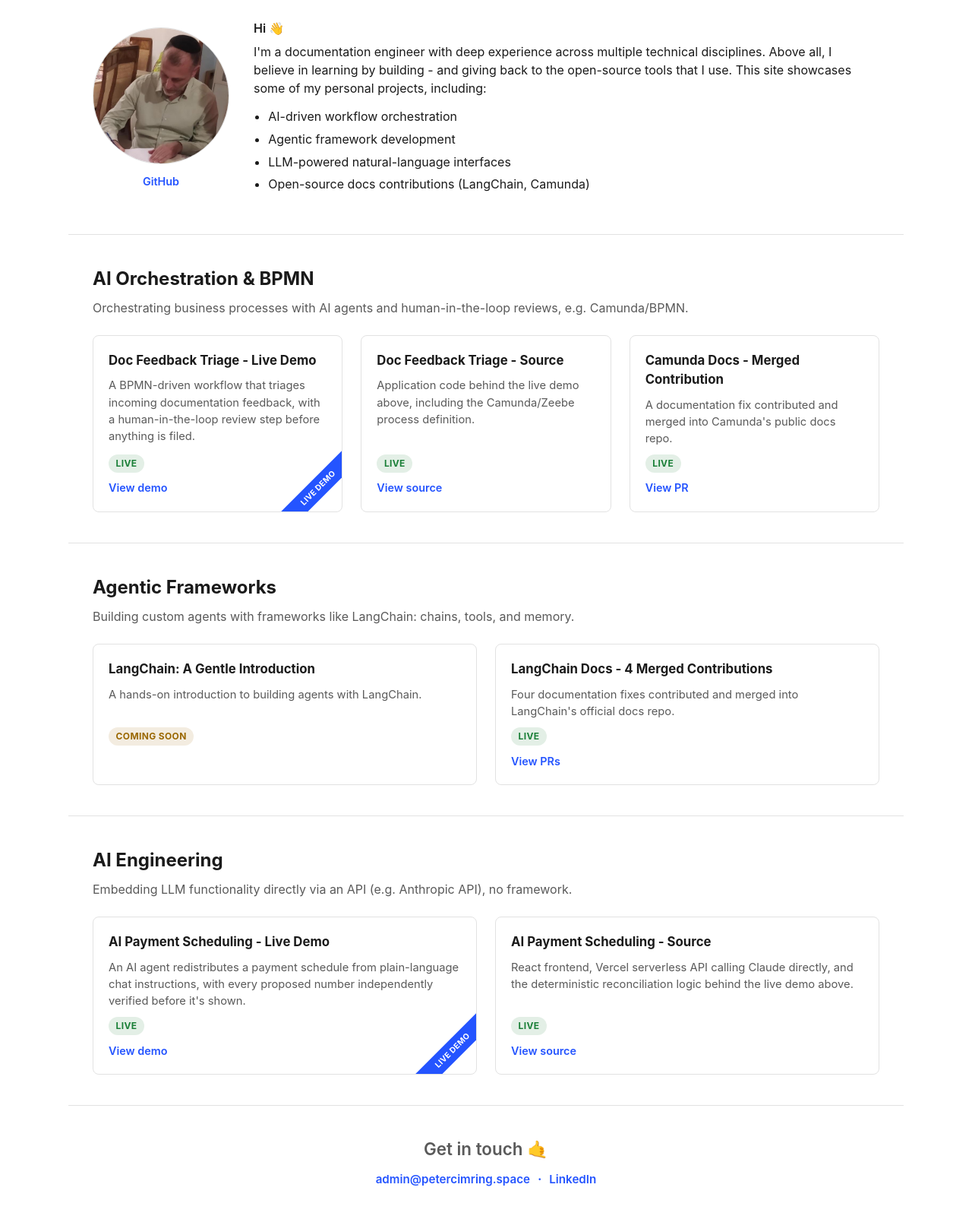
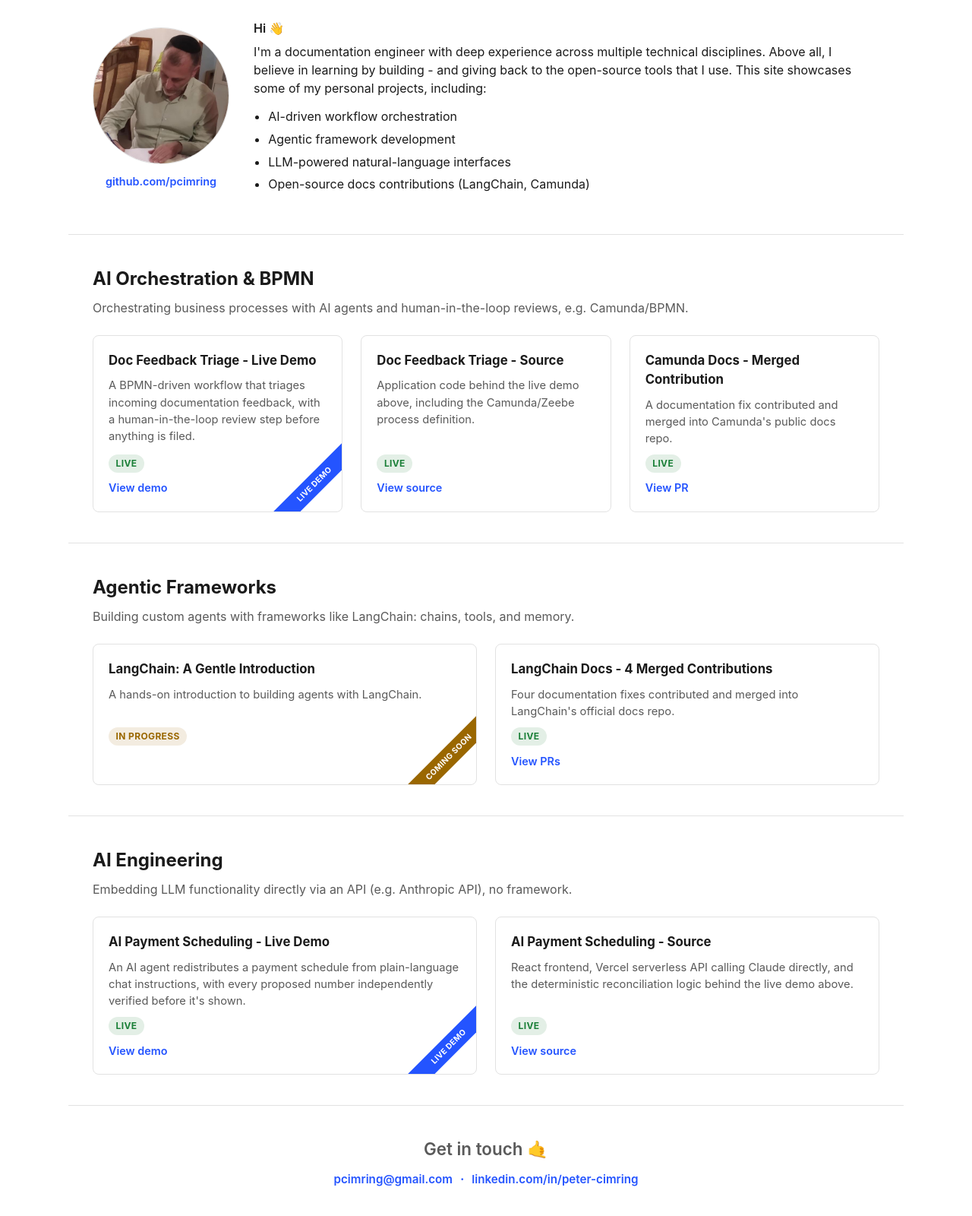
Before and after one commit to pcimring/pcimring.github.io, a website: page index.html in a window 1280 px wide. Shown: the part 344-1944 px from the top of the page at 76% size. Drawn offline with Linux system fonts and the light colour scheme.

Commit message:
Swap footer email, fully-qualify link text, open all external links in new tab
- Footer email: admin@petercimring.space -> pcimring@gmail.com (domain
  inbox not yet working)
- GitHub and LinkedIn link text now show the fully-qualified handle
  instead of a bare brand label, matching the email link's style
- All external links (card links, hero, footer) now open in a new tab
  via target="_blank" rel="noopener noreferrer"; same-page nav anchors
  and the mailto link are left as-is
- LangChain card: status pill reverted to "In Progress", added a gold
  "Coming Soon" ribbon
- Ribbon system: three color variants (--live blue, --article green,
  --soon gold); widened the ribbon band and its corner box slightly so
  longer labels like "Coming Soon" aren't visually squeezed
- Test fix: "in-progress card has no link" assertion was matching the
  layout spacer span; tightened the selector to only match <a> elements

Co-Authored-By: Claude Sonnet 5 <noreply@anthropic.com>

```diff
--- a/index.html
+++ b/index.html
@@ -36,7 +36,7 @@
       <div class="hero-photo-wrap">
         <img src="assets/photo-peter.jpg" alt="Photo of Peter Cimring" class="hero-photo">
         <div class="hero-links">
-          <a class="hero-github" href="https://github.com/pcimring" target="_blank" rel="noopener noreferrer">GitHub</a>
+          <a class="hero-github" href="https://github.com/pcimring" target="_blank" rel="noopener noreferrer">github.com/pcimring</a>
         </div>
       </div>
       <div class="hero-content">
@@ -63,14 +63,14 @@
     </p>
     <div class="card-grid">
       <article class="card card--has-ribbon">
-        <div class="card-ribbon-wrap"><span class="card-ribbon">Live Demo</span></div>
+        <div class="card-ribbon-wrap"><span class="card-ribbon card-ribbon--live">Live Demo</span></div>
         <h3 class="card-title">Doc Feedback Triage - Live Demo</h3>
         <p class="card-description">
           A BPMN-driven workflow that triages incoming documentation feedback, with a
           human-in-the-loop review step before anything is filed.
         </p>
         <span class="card-status status-live">Live</span>
-        <a class="card-link" href="https://doc-feedback-triage-online-demo.vercel.app">View demo</a>
+        <a class="card-link" href="https://doc-feedback-triage-online-demo.vercel.app" target="_blank" rel="noopener noreferrer">View demo</a>
       </article>
       <article class="card">
         <h3 class="card-title">Doc Feedback Triage - Source</h3>
@@ -78,7 +78,7 @@
           Application code behind the live demo above, including the Camunda/Zeebe process definition.
         </p>
         <span class="card-status status-live">Live</span>
-        <a class="card-link" href="https://github.com/pcimring/doc-feedback-triage-agent">View source</a>
+        <a class="card-link" href="https://github.com/pcimring/doc-feedback-triage-agent" target="_blank" rel="noopener noreferrer">View source</a>
       </article>
       <article class="card">
         <h3 class="card-title">Camunda Docs - Merged Contribution</h3>
@@ -86,7 +86,7 @@
           A documentation fix contributed and merged into Camunda's public docs repo.
         </p>
         <span class="card-status status-live">Live</span>
-        <a class="card-link" href="https://github.com/camunda/camunda-docs/pull/9394">View PR</a>
+        <a class="card-link" href="https://github.com/camunda/camunda-docs/pull/9394" target="_blank" rel="noopener noreferrer">View PR</a>
       </article>
     </div>
   </section>
@@ -96,12 +96,13 @@
       Building custom agents with frameworks like LangChain: chains, tools, and memory.
     </p>
     <div class="card-grid">
-      <article class="card">
+      <article class="card card--has-ribbon">
+        <div class="card-ribbon-wrap"><span class="card-ribbon card-ribbon--soon">Coming Soon</span></div>
         <h3 class="card-title">LangChain: A Gentle Introduction</h3>
         <p class="card-description">
           A hands-on introduction to building agents with LangChain.
         </p>
-        <span class="card-status status-progress">Coming Soon</span>
+        <span class="card-status status-progress">In Progress</span>
         <span class="card-link card-link-spacer" aria-hidden="true">&nbsp;</span>
       </article>
       <article class="card">
@@ -111,7 +112,7 @@
           repo.
         </p>
         <span class="card-status status-live">Live</span>
-        <a class="card-link" href="https://github.com/langchain-ai/docs/pulls?q=is%3Apr+is%3Amerged+author%3Apcimring">View PRs</a>
+        <a class="card-link" href="https://github.com/langchain-ai/docs/pulls?q=is%3Apr+is%3Amerged+author%3Apcimring" target="_blank" rel="noopener noreferrer">View PRs</a>
       </article>
     </div>
   </section>
@@ -122,14 +123,14 @@
     </p>
     <div class="card-grid">
       <article class="card card--has-ribbon">
-        <div class="card-ribbon-wrap"><span class="card-ribbon">Live Demo</span></div>
+        <div class="card-ribbon-wrap"><span class="card-ribbon card-ribbon--live">Live Demo</span></div>
         <h3 class="card-title">AI Payment Scheduling - Live Demo</h3>
         <p class="card-description">
           An AI agent redistributes a payment schedule from plain-language chat instructions,
           with every proposed number independently verified before it's shown.
         </p>
         <span class="card-status status-live">Live</span>
-        <a class="card-link" href="https://ai-assisted-payment-scheduling.vercel.app">View demo</a>
+        <a class="card-link" href="https://ai-assisted-payment-scheduling.vercel.app" target="_blank" rel="noopener noreferrer">View demo</a>
       </article>
       <article class="card">
         <h3 class="card-title">AI Payment Scheduling - Source</h3>
@@ -138,16 +139,16 @@
           deterministic reconciliation logic behind the live demo above.
         </p>
         <span class="card-status status-live">Live</span>
-        <a class="card-link" href="https://github.com/pcimring/ai-assisted-payment-scheduling">View source</a>
+        <a class="card-link" href="https://github.com/pcimring/ai-assisted-payment-scheduling" target="_blank" rel="noopener noreferrer">View source</a>
       </article>
     </div>
   </section>
   <footer class="site-footer">
     <p class="footer-heading">Get in touch 🤙</p>
     <div class="footer-links">
-      <a class="footer-link" href="mailto:admin@petercimring.space">admin@petercimring.space</a>
+      <a class="footer-link" href="mailto:pcimring@gmail.com">pcimring@gmail.com</a>
       <span class="footer-links-sep" aria-hidden="true">&middot;</span>
-      <a class="footer-link" href="https://www.linkedin.com/in/peter-cimring" target="_blank" rel="noopener noreferrer">LinkedIn</a>
+      <a class="footer-link" href="https://www.linkedin.com/in/peter-cimring" target="_blank" rel="noopener noreferrer">linkedin.com/in/peter-cimring</a>
     </div>
   </footer>
 </body>
--- a/styles.css
+++ b/styles.css
@@ -221,8 +221,8 @@ body {
   position: absolute;
   bottom: 0;
   right: 0;
-  width: 62px;
-  height: 62px;
+  width: 72px;
+  height: 72px;
   pointer-events: none;
 }
 
@@ -230,16 +230,27 @@ body {
   position: absolute;
   top: 50%;
   left: 50%;
-  width: 150px;
+  width: 170px;
   padding: 0.3rem 0;
   transform: translate(-50%, -50%) rotate(-45deg);
-  background: var(--color-accent);
   color: #fff;
   font-size: 0.65rem;
   font-weight: 700;
   text-transform: uppercase;
   letter-spacing: 0.03em;
   text-align: center;
+}
+
+.card-ribbon--live {
+  background: var(--color-accent);
+}
+
+.card-ribbon--article {
+  background: var(--color-live);
+}
+
+.card-ribbon--soon {
+  background: var(--color-progress);
 }
 
 .card-title {
```
Also changed, not shown: tests/structure.test.js (+3 -3 lines).
